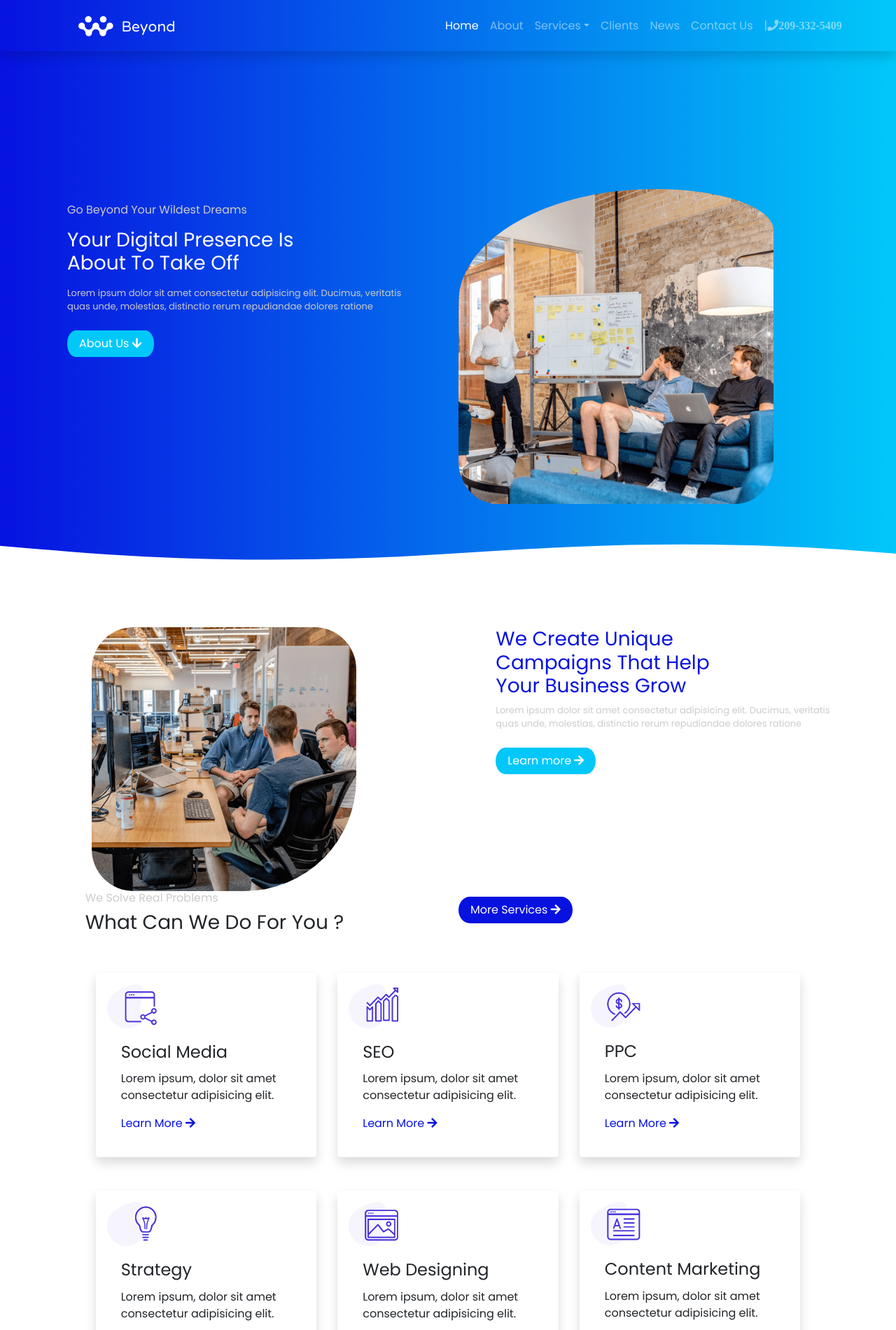
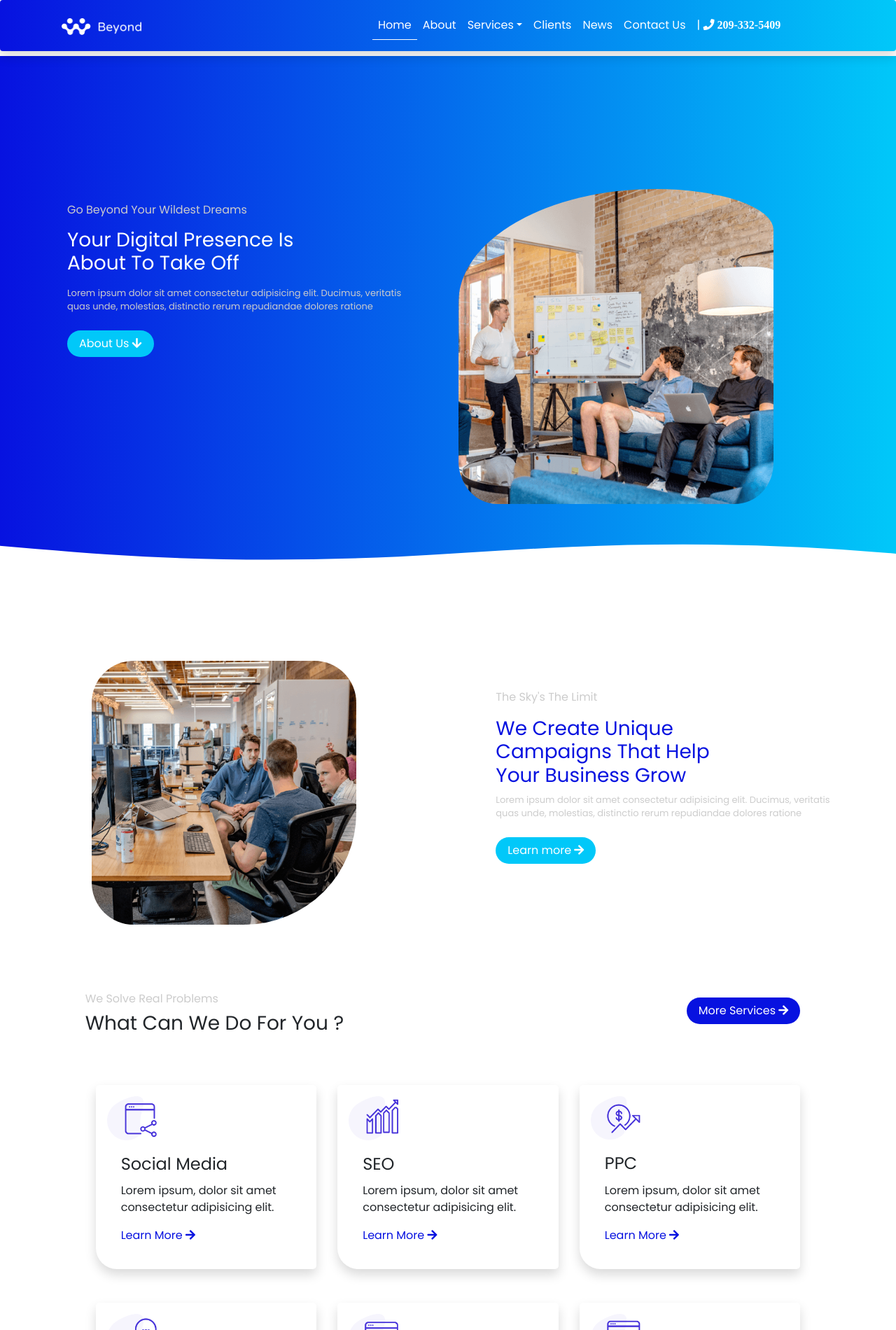
Before and after one commit to AthulBabu232000/Athul-Babu_2, a plain HTML site: page index.html in a window 1280 px wide. Shown: the top 1900 px of the page at 70% size. Drawn offline with nearby package versions, Linux system fonts and the light colour scheme.

Commit message:
added cards

```diff
--- a/index.html
+++ b/index.html
@@ -18,22 +18,22 @@
 
         <nav class="navbar navbar-expand-sm navbar-dark shadow p-3 mb-5 bg-white rounded"
             style="background-image:linear-gradient(to right, #0712e0 , #01c8f9);position:fixed;z-index:100;width:100%;">
-            <a class="navbar-brand pl-sm-5" href="#"><img src="./assets/Logo-W.png"
-                    class='img-fluid img-responsive w-25 ml-sm-5' alt="logo" srcset=""></a>
-            <button class="navbar-toggler d-lg-none" type="button" data-toggle="collapse"
+            <a class="navbar-brand col-lg-5 pl-lg-5" href="#"><img src="./assets/Logo-W.png"
+                    class='img-fluid img-responsive w-25 ml-lg-4' alt="logo" srcset=""></a>
+            <button class="navbar-toggler d-lg-none mr-0" style = 'margin-right:10px;' type="button" data-toggle="collapse"
                 data-target="#collapsibleNavId" aria-controls="collapsibleNavId" aria-expanded="false"
-                aria-label="Toggle navigation"><i class="fa fa-bars" aria-hidden="true"></i></button>
+                aria-label="Toggle navigation"><i class="fa fa-bars " aria-hidden="true"></i></button>
             <div class="collapse navbar-collapse" id="collapsibleNavId">
-                <ul class="navbar-nav mr-auto mt-2 mt-lg-0">
+                <ul class="navbar-nav  mr-auto mt-2 mt-lg-0" >
                     <li class="nav-item active">
-                        <a class="nav-link" href="#">Home <span class="sr-only">(current)</span></a>
+                        <a onclick = 'switcher(this)'class="nav-link" href="#home">Home</a>
                     </li>
 
                     <li class="nav-item">
-                        <a class="nav-link" href="#">About</a>
+                        <a onclick="switcher(this)" class="nav-link" href="#">About</a>
                     </li>
                     <li class="nav-item dropdown">
-                        <a class="nav-link dropdown-toggle" href="#" id="dropdownId" data-toggle="dropdown"
+                        <a onclick="switcher(this)" class="nav-link dropdown-toggle" href="#" id="dropdownId" data-toggle="dropdown"
                             aria-haspopup="true" aria-expanded="false">Services</a>
                         <div class="dropdown-menu" aria-labelledby="dropdownId">
                             <a class="dropdown-item" href="#">Action 1</a>
@@ -41,7 +41,7 @@
                         </div>
                     </li>
                     <li class="nav-item">
-                        <a class="nav-link" href="#">Clients</a>
+                        <a onclick="switcher(this)" class="nav-link" href="#">Clients</a>
                     </li>
                     <li class="nav-item">
                         <a class="nav-link" href="#">News</a>
@@ -50,16 +50,16 @@
                         <a class="nav-link" href="#">Contact Us</a>
                     </li>
                     <li class="nav-item">
-                        <a href="#" class="nav-link">|<i class="fa fa-phone" aria-hidden="true">209-332-5409</i></a>
+                        <a href="#" class="nav-link">| <i class="fa fa-phone" aria-hidden="true"> 209-332-5409</i></a>
                     </li>
                 </ul>
 
             </div>
         </nav>
 
-        <section id="home" style='overflow:hidden'>
+        <section id="home" >
 
-            <div class="custom-shape-divider-bottom-1620837314" style='height:100%;z-index: -1;'>
+            <div class="custom-shape-divider-bottom-home" style='height:90vh;z-index: -1;'>
                 <svg data-name="Layer 1" xmlns="http://www.w3.org/2000/svg" viewBox="0 0 1200 120"
                     preserveAspectRatio="none">
                     <path
@@ -93,15 +93,16 @@
         </section>
 
 
-        <section id='about'>
+        <section id='about' class = 'pt-lg-5'>
 
             <div class="row mx-auto mt-5">
                 <div class="col-lg-5 mx-auto">
                     <img src="./assets/Intro-Home-page-new.png" id='aimg-main' alt="about img"
                         class='mx-auto mt-lg-5 img-fluid img-responsive w-75' srcset="">
                 </div>
-                <div class="col-lg-5 mx-auto">
-                    <h3 style='text-transform:capitalize;color:#0712e0;' class='mt-lg-5'>we create unique <br> campaigns
+                <div class="col-lg-5 mx-auto my-auto">
+                    <p style = 'color:#ccc' class = text-capitalize>the sky's the limit</p>
+                    <h3 style='text-transform:capitalize;color:#0712e0;' >we create unique <br> campaigns
                         that help <br> your business grow</h3>
                     <p class='mx-auto mb-3 ' style='color:#ccc;font-size:small;'>Lorem ipsum dolor sit amet consectetur
                         adipisicing elit. Ducimus, veritatis <br> quas unde, molestias, distinctio rerum repudiandae
@@ -118,7 +119,7 @@
         </section>
 
 
-        <section id="services">
+        <section id="services" class = 'pt-lg-5 mt-lg-5'>
             <div class="row mx-auto">
                 <div class="col-lg-10 mx-auto">
                     <div class="row mx-auto">
@@ -140,14 +141,14 @@
                     </div>
                 </div>
             </div>
-            <div class="row mx-auto mt-lg-5">
+            <div class="row mx-auto mt-lg-5 pt-lg-3">
                 <div class="col-lg-10 mx-auto">
                     <div class="row mx-auto">
                         <div class="col-lg-4">
-                            <div class="card pt-1 shadow p-3 mb-5 bg-white rounded">
-                                <img src="./assets/Group-11-Copy.png" class='img-responsive img-fluid w-25 rounded '
+                            <div class="card pt-1 shadow p-3 mb-5 bg-white">
+                                <img src="./assets/Group-11-Copy.png" class='img-responsive img-fluid w-25 '
                                     alt="social media">
-                                <div class="card-body">
+                                <div class="card-body" >
                                     <h4 class="card-title text-capitalize">social media</h4>
                                     <p class="card-text">Lorem ipsum, dolor sit amet consectetur adipisicing elit. </p>
                                     <a href="" class='text-capitalize'
@@ -157,8 +158,8 @@
                             </div>
                         </div>
                         <div class="col-lg-4">
-                            <div class="card pt-1 shadow p-3 mb-5 bg-white rounded">
-                                <img src="./assets/Group-13-Copy.png" class='img-responsive img-fluid w-25 rounded '
+                            <div class="card pt-1 shadow p-3 mb-5 bg-white">
+                                <img src="./assets/Group-13-Copy.png" class='img-responsive img-fluid w-25 '
                                     alt="social media">
                                 <div class="card-body">
                                     <h4 class="card-title text-capitalize">SEO</h4>
@@ -172,8 +173,8 @@
                         <div class="col-lg-4">
 
 
-                            <div class="card pt-1 shadow p-3 mb-5 bg-white rounded">
-                                <img src="./assets/Group-17.png" class='img-responsive img-fluid w-25 rounded '
+                            <div class="card pt-1 shadow p-3 mb-5 bg-white">
+                                <img src="./assets/Group-17.png" class='img-responsive img-fluid w-25 '
                                     alt="social media">
                                 <div class="card-body">
                                     <h4 class="card-title text-capitalize">PPC</h4>
@@ -191,8 +192,8 @@
                 <div class="col-lg-10 mx-auto">
                     <div class="row mx-auto">
                         <div class="col-lg-4">
-                            <div class="card pt-1 shadow p-3 mb-5 bg-white rounded">
-                                <img src="./assets/Group-21.png" class='img-responsive img-fluid w-25 rounded '
+                            <div class="card pt-1 shadow p-3 mb-5 bg-white">
+                                <img src="./assets/Group-21.png" class='img-responsive img-fluid w-25 '
                                     alt="social media">
                                 <div class="card-body">
                                     <h4 class="card-title text-capitalize">Strategy</h4>
@@ -204,8 +205,8 @@
                             </div>
                         </div>
                         <div class="col-lg-4">
-                            <div class="card pt-1 shadow p-3 mb-5 bg-white rounded">
-                                <img src="./assets/Group-20.png" class='img-responsive img-fluid w-25 rounded '
+                            <div class="card pt-1 shadow p-3 mb-5 bg-white">
+                                <img src="./assets/Group-20.png" class='img-responsive img-fluid w-25 '
                                     alt="social media">
                                 <div class="card-body">
                                     <h4 class="card-title text-capitalize">Web Designing</h4>
@@ -219,7 +220,7 @@
                         <div class="col-lg-4">
 
 
-                            <div class="card pt-1 shadow p-3 mb-5 bg-white rounded">
+                            <div class="card pt-1 shadow p-3 mb-5 bg-white">
                                 <img src="./assets/content-icon-new.png" class='img-responsive img-fluid w-25 rounded '
                                     alt="social media">
                                 <div class="card-body">
--- a/style.css
+++ b/style.css
@@ -22,7 +22,22 @@ html, body{
     height:100vh;
 }
 
-.custom-shape-divider-bottom-1620837314 {
+ul{
+    margin-left:-20px;
+
+}
+
+.navbar .nav-item .nav-link{
+    color:#fff;
+    height:100%;
+
+}
+.navbar .nav-item.active {
+
+    border-bottom:1px solid #fff;
+}
+
+.custom-shape-divider-bottom-home {
     position: absolute;
     bottom: 0;
     left: 0;
@@ -33,7 +48,7 @@ html, body{
     background-image:linear-gradient(to left, #0712e0 , #01c8f9);
 }
 
-.custom-shape-divider-bottom-1620837314 svg {
+.custom-shape-divider-bottom-home svg {
     position: relative;
     display: block;
     width: calc(135% + 1.3px);
@@ -42,7 +57,7 @@ html, body{
     background-image:transparent;
 }
 
-.custom-shape-divider-bottom-1620837314 .shape-fill {
+.custom-shape-divider-bottom-home .shape-fill {
     fill: #FFF;
 }
 
@@ -55,7 +70,12 @@ html, body{
     width:100%;
 }
 .btn{
-    border-radius:10% 10% 10% 10% / 50% 50% 50% 50% ;
+    border-top-left-radius: 20px;
+    border-top-right-radius: 20px;
+
+    border-bottom-left-radius: 20px;
+    border-bottom-right-radius: 20px;
+
 }
 
 #himg-main{
@@ -64,7 +84,9 @@ html, body{
     margin-top:190px;
     height:450px;
 }
-
+#more-ser-btn{
+    float:right;
+}
 #aimg-main{
     display:block;
     border-top-left-radius: 60px;
@@ -79,7 +101,10 @@ html, body{
 
 }
 
-
+#services .card{
+    border-radius:5px;
+    border-bottom-left-radius: 30px;
+}
 .custom-shape-divider-top-1620912354 {
     position: absolute;
     top: 0;
```
Also changed, not shown: script.js (+12 -0 lines).
